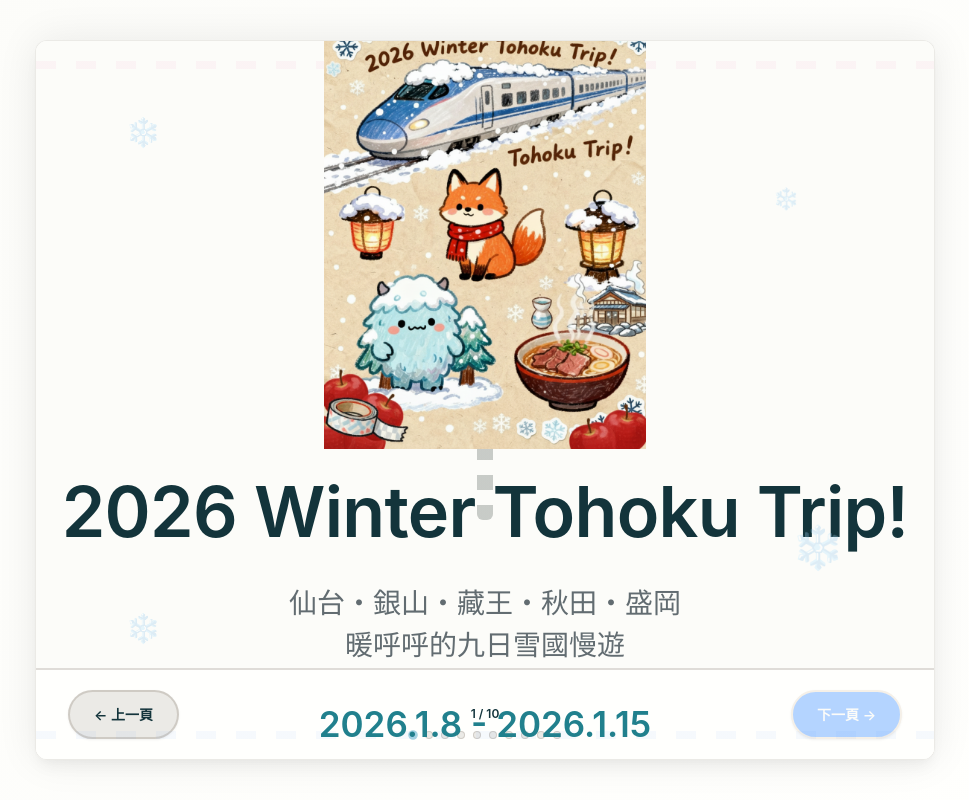
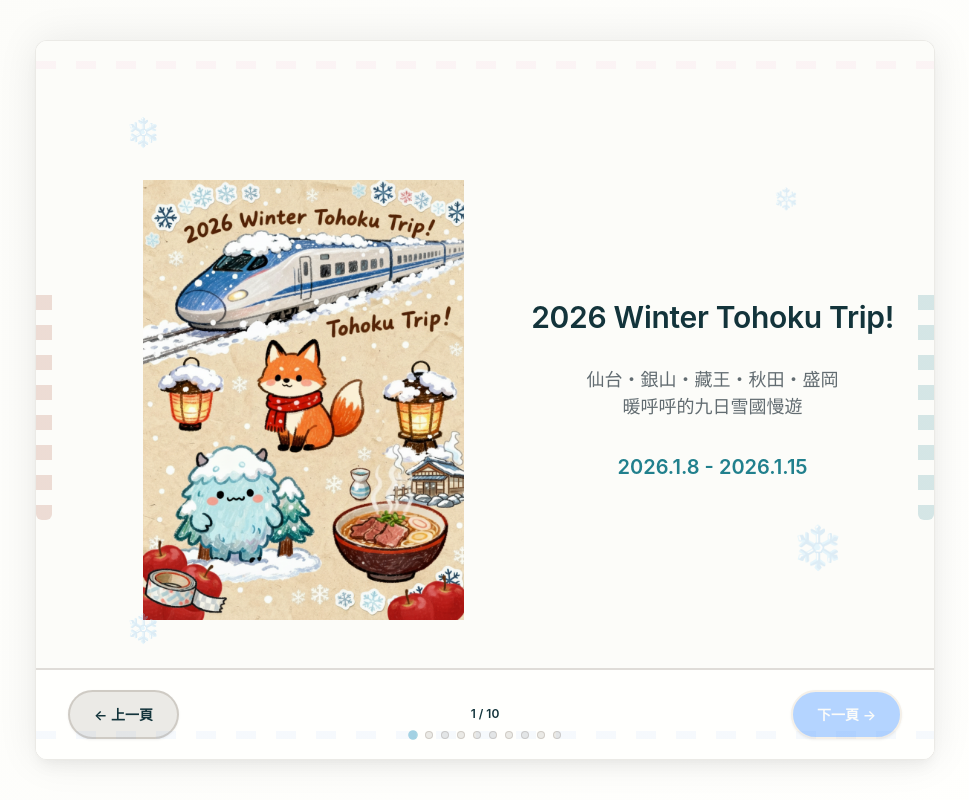
Before and after one commit to olar88/tohoku-travel-handbook, a React (Vite) app: page / in a window 1280 px wide. Shown: the whole page, without its empty margins (155-1124 px from the left). Built offline with nearby package versions, Linux system fonts and the light colour scheme; a web font is replaced by a local one.

Commit message:
style: cover page css

```diff
--- a/src/styles/CoverPage.css
+++ b/src/styles/CoverPage.css
@@ -285,6 +285,9 @@ select.form-control {
 }
 
 .cover-content {
+  width: 100%;
+  height: 80%;
+  overflow-y: auto;
   display: flex;
   flex-direction: column;
   justify-content: start;
@@ -527,24 +530,20 @@ select.form-control {
   }
 
   .cover-content {
-    max-width: 1000px;
+    flex-direction: row;
+    padding: 0 40px;
     margin: 0 auto;
   }
 
   .cover-title {
-    font-size: 5rem;
     line-height: 1.1;
     margin-bottom: var(--space-32);
   }
 
   .cover-subtitle {
-    font-size: 2rem;
     margin-bottom: var(--space-32);
   }
 
-  .cover-date {
-    font-size: 2.5rem;
-  }
 
   .contain-image {
     max-height: 55vh;
@@ -553,13 +552,13 @@ select.form-control {
   }
 
   .washi-tape-left {
-    left: var(--space-48);
+    left: 0;
     width: 16px;
     height: 240px;
   }
 
   .washi-tape-right {
-    right: var(--space-48);
+    right: 0;
     width: 16px;
     height: 240px;
   }
```
